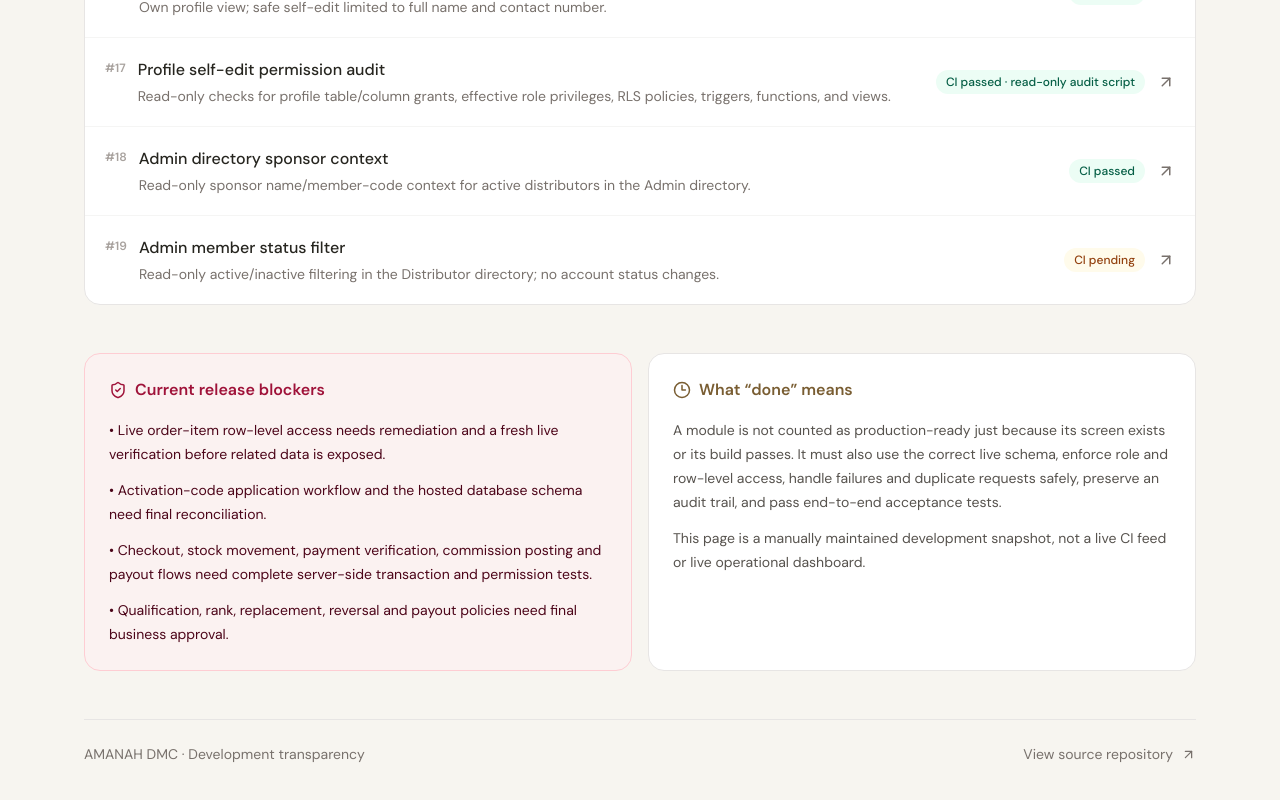
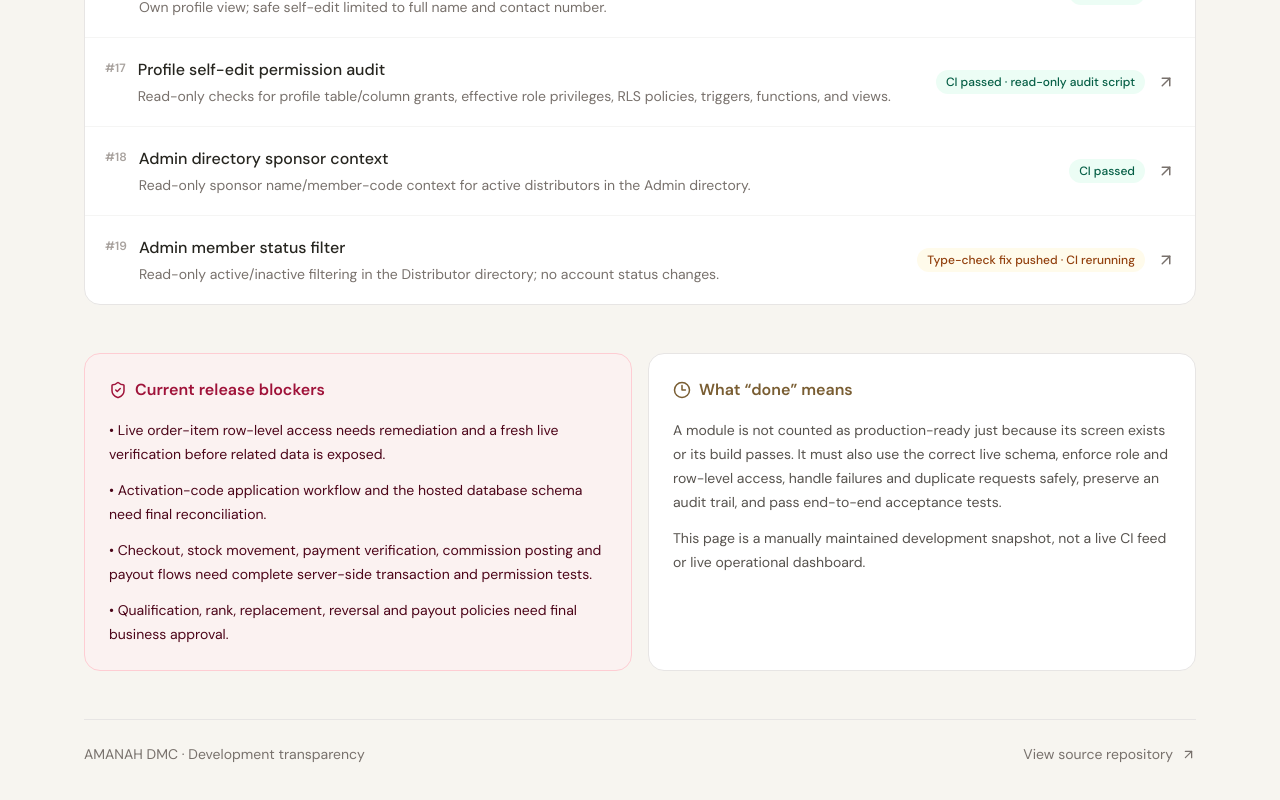
Before and after one commit to amanahoperationsdept-beep/Amanah-unilevel-system, a Next.js app: page /project-progress in a window 1280 px wide. Shown: the part 2683-3483 px from the top of the page. Built offline with nearby package versions, Linux system fonts and the light colour scheme; a web font is replaced by a local one.

Commit message:
Update dashboard after PR19 type-check fix

```diff
--- a/src/app/project-progress/page.tsx
+++ b/src/app/project-progress/page.tsx
@@ -19,7 +19,7 @@ const pullRequests = [
   { n: 16, title: "Member profile view and self-edit", status: "CI passed", href: "https://github.com/amanahoperationsdept-beep/Amanah-unilevel-system/pull/16", detail: "Own profile view; safe self-edit limited to full name and contact number." },
   { n: 17, title: "Profile self-edit permission audit", status: "CI passed · read-only audit script", href: "https://github.com/amanahoperationsdept-beep/Amanah-unilevel-system/pull/17", detail: "Read-only checks for profile table/column grants, effective role privileges, RLS policies, triggers, functions, and views." },
   { n: 18, title: "Admin directory sponsor context", status: "CI passed", href: "https://github.com/amanahoperationsdept-beep/Amanah-unilevel-system/pull/18", detail: "Read-only sponsor name/member-code context for active distributors in the Admin directory." },
-  { n: 19, title: "Admin member status filter", status: "CI pending", href: "https://github.com/amanahoperationsdept-beep/Amanah-unilevel-system/pull/19", detail: "Read-only active/inactive filtering in the Distributor directory; no account status changes." }
+  { n: 19, title: "Admin member status filter", status: "Type-check fix pushed · CI rerunning", href: "https://github.com/amanahoperationsdept-beep/Amanah-unilevel-system/pull/19", detail: "Read-only active/inactive filtering in the Distributor directory; no account status changes." }
 ];
 
 const phases = [
```
